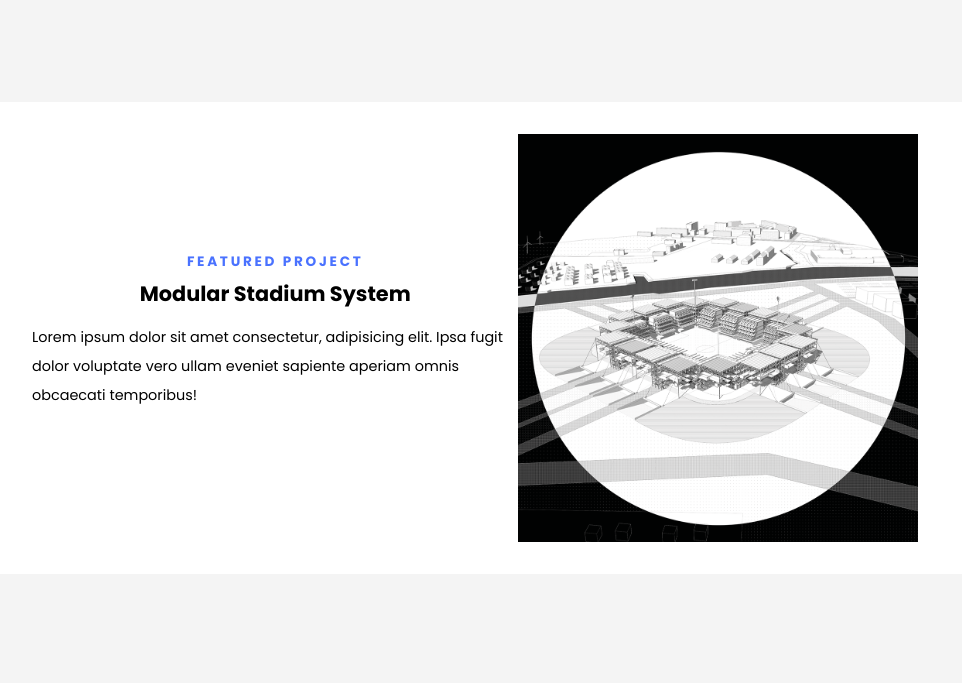
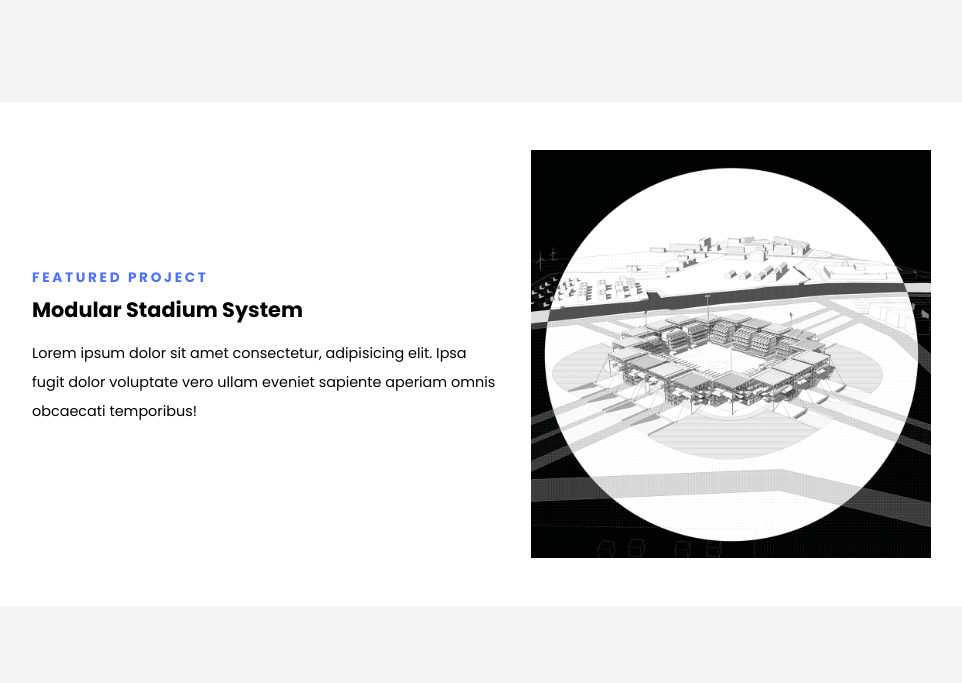
Before and after one commit to karim-daw/WebPortfolio, a plain HTML site: page index.html in a window 1280 px wide. Shown: the part 583-1266 px from the top of the page, without its empty margins (0-962 px from the left). Drawn offline with Linux system fonts and the light colour scheme.

Commit message:
fix margin and padding confusion

```diff
--- a/css/main.scss
+++ b/css/main.scss
@@ -93,6 +93,7 @@ section {
     color: #4A72FF;
     letter-spacing: .2em;
     font-size: .85em;
+    padding-right: 1em;
 }
 
 .featured {
@@ -111,6 +112,7 @@ section {
     font-weight: bold;
     font-size: 1.3em;
     margin-top: -.4em;
+    padding-right: 1em;
     display: block;
 }
 
@@ -177,8 +179,10 @@ section {
 // media query
 
 @media only screen and (min-width:800px) {
-    .featured-desc, .portfolio {
+    .featured, .portfolio {
         text-align: left;
+        padding-left: 2em;
+        padding-right: 5em;
     }
     .featured, .portfolio-container {
         display: grid;
@@ -188,6 +192,12 @@ section {
     .left, .portfolio-left {
         display: grid;
         place-content: center;
+    }
+
+    .right {
+        margin-left: 2em;
+        margin-top: 1em;
+        margin-bottom: 1em;
     }
 
     .skills {
```
Also changed, not shown: css/main.css, 1 other file.
